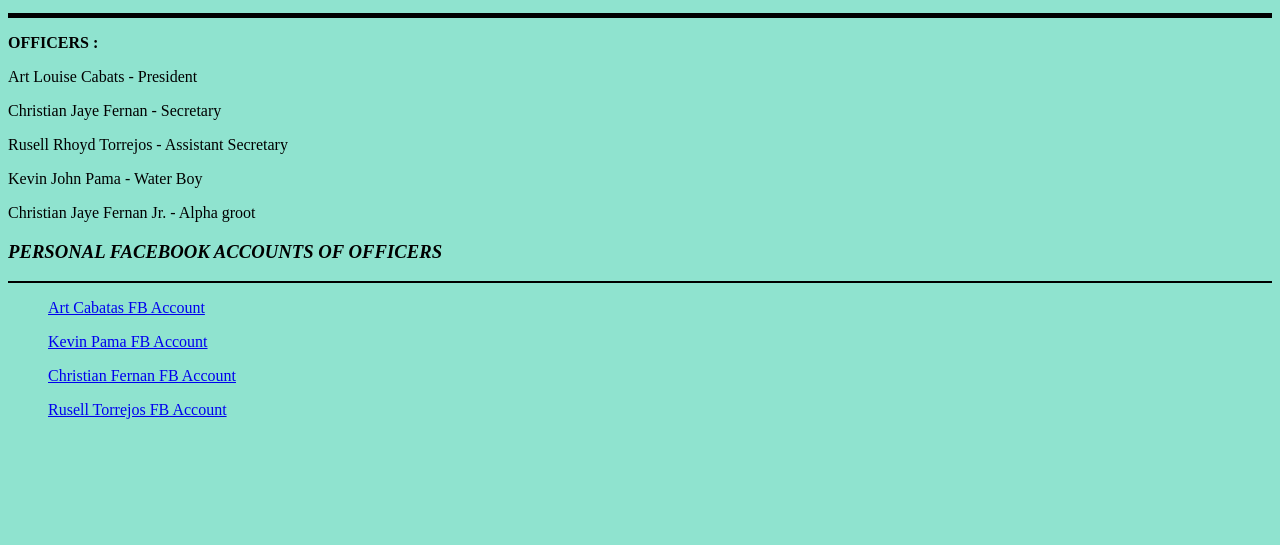
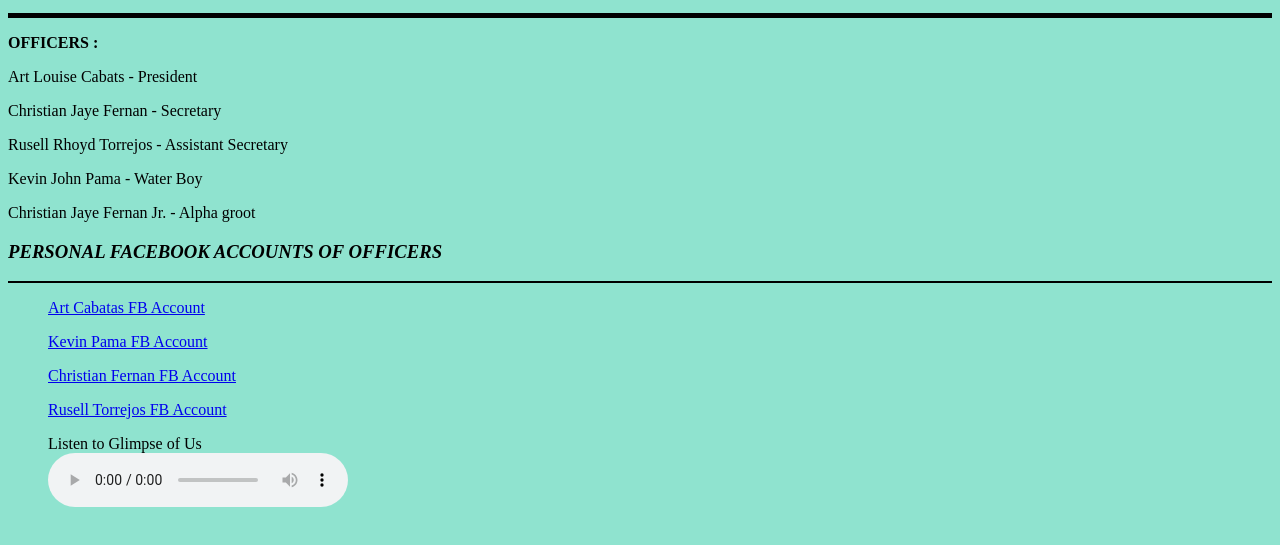
Before and after one commit to shitsoke/VAC-Squad, a plain HTML site: page index.html in a window 1280 px wide. Shown: the part 181-726 px from the top of the page. Drawn offline with Linux system fonts and the light colour scheme.

Commit message:
Update index.html

```diff
--- a/index.html
+++ b/index.html
@@ -25,6 +25,14 @@
       <p><a href="https://www.facebook.com/rusell.torrejos.1">Rusell Torrejos FB Account</a></p>
       </ol>
 
+         <figure>
+        <figcaption>Listen to Glimpse of Us</figcaption>
+        <audio controls>
+          <source src="ytmp3free.cc_joji-glimpse-of-us-youtubemp3free.org.mp3" type="audio/mpeg">
+
+        </audio>
+      </figure>
+
 
 
 
```
